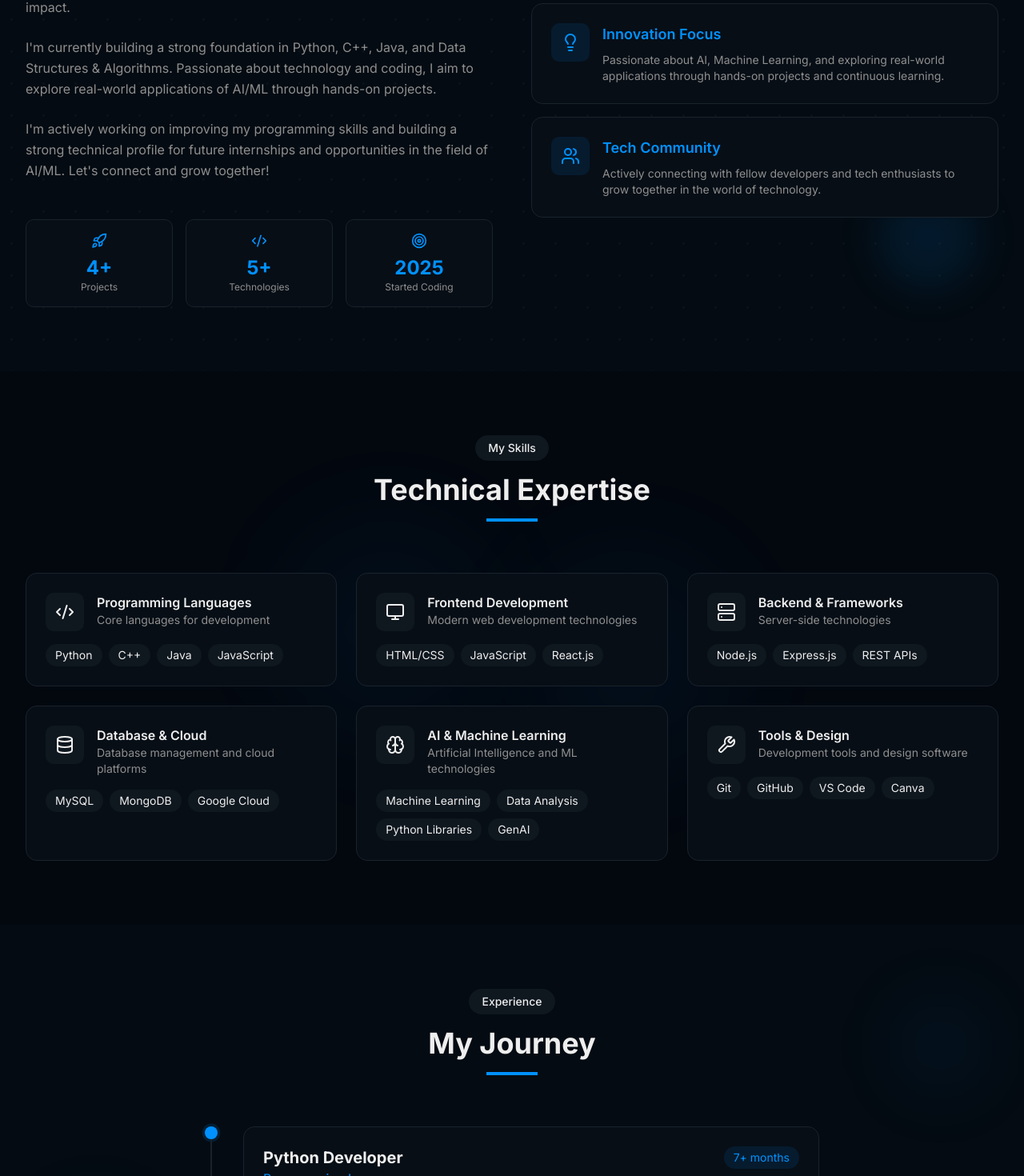
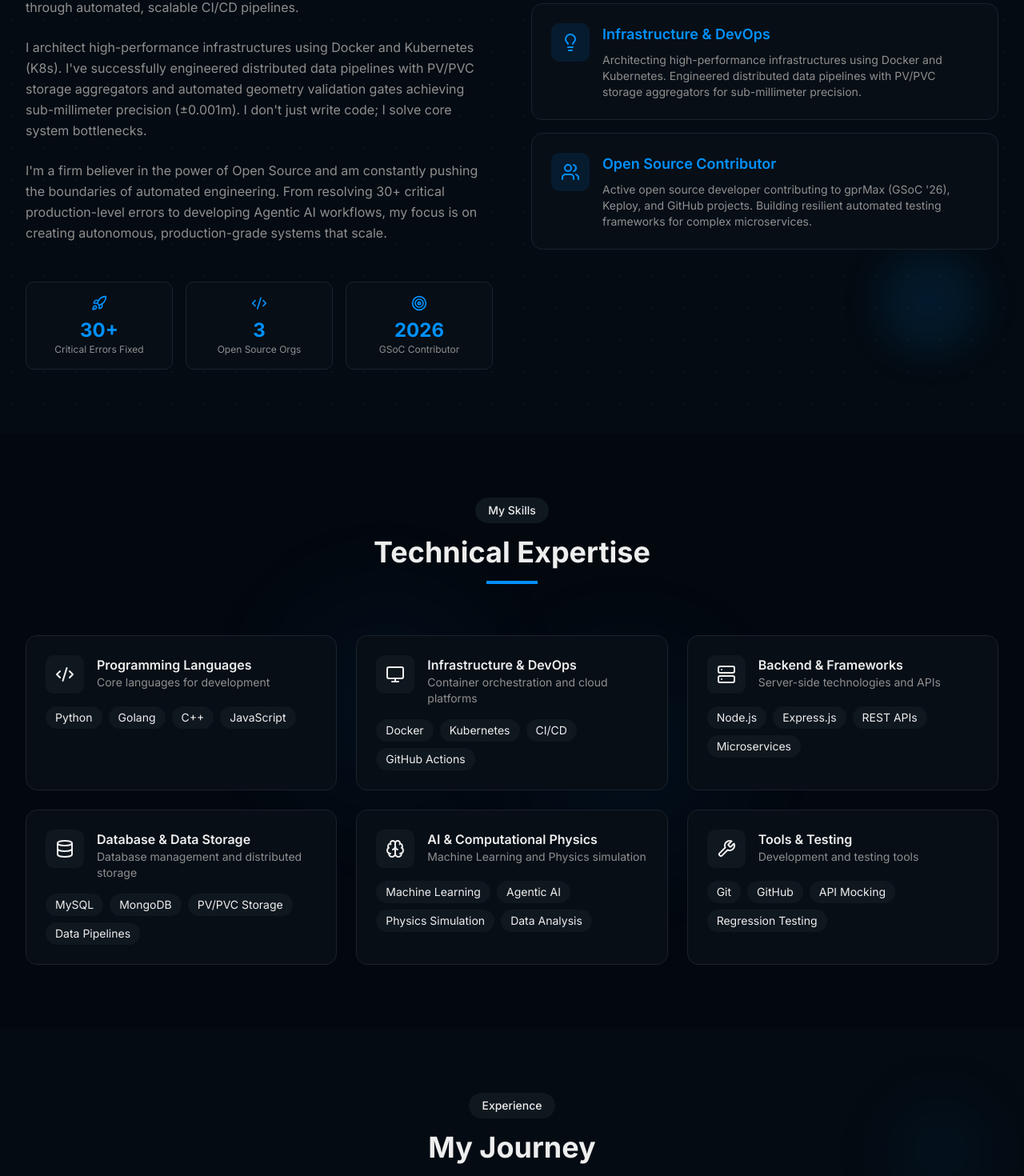
Before and after one commit to pratiktech28/pratiktech28, a Next.js app: page / in a window 1280 px wide. Shown: the part 1248-2718 px from the top of the page at 80% size. Built offline with nearby package versions, Linux system fonts and the light colour scheme.

Commit message:
feat: update portfolio with resume details
Revise About, Skills, and Experience sections for accurate representation.

Co-authored-by: Prateek sharma  <221710707+pratiktech28@users.noreply.github.com>

```diff
--- a/components/about.tsx
+++ b/components/about.tsx
@@ -13,22 +13,22 @@ const highlights = [
   },
   {
     icon: Lightbulb,
-    title: "Innovation Focus",
+    title: "Infrastructure & DevOps",
     description:
-      "Passionate about AI, Machine Learning, and exploring real-world applications through hands-on projects and continuous learning.",
+      "Architecting high-performance infrastructures using Docker and Kubernetes. Engineered distributed data pipelines with PV/PVC storage aggregators for sub-millimeter precision.",
   },
   {
     icon: Users,
-    title: "Tech Community",
+    title: "Open Source Contributor",
     description:
-      "Actively connecting with fellow developers and tech enthusiasts to grow together in the world of technology.",
+      "Active open source developer contributing to gprMax (GSoC '26), Keploy, and GitHub projects. Building resilient automated testing frameworks for complex microservices.",
   },
 ]
 
 const stats = [
-  { value: "4+", label: "Projects", icon: Rocket },
-  { value: "5+", label: "Technologies", icon: Code2 },
-  { value: "2025", label: "Started Coding", icon: Target },
+  { value: "30+", label: "Critical Errors Fixed", icon: Rocket },
+  { value: "3", label: "Open Source Orgs", icon: Code2 },
+  { value: "2026", label: "GSoC Contributor", icon: Target },
 ]
 
 const containerVariants = {
@@ -132,9 +132,9 @@ export function About() {
             </motion.div>
 
             {[
-              "I am Prateek Sharma, a Computer Science student specializing in Artificial Intelligence and Machine Learning. My academic journey focuses on leveraging technology to build innovative solutions that create meaningful impact.",
-              "I'm currently building a strong foundation in Python, C++, Java, and Data Structures & Algorithms. Passionate about technology and coding, I aim to explore real-world applications of AI/ML through hands-on projects.",
-              "I'm actively working on improving my programming skills and building a strong technical profile for future internships and opportunities in the field of AI/ML. Let's connect and grow together!",
+              "I am Prateek Sharma, an Infrastructure & DevOps Engineer focused on the convergence of Computational Physics and DevOps Automation. Currently spearheading Project Trident (gprMax GSoC '26), modernizing ecosystems through automated, scalable CI/CD pipelines.",
+              "I architect high-performance infrastructures using Docker and Kubernetes (K8s). I've successfully engineered distributed data pipelines with PV/PVC storage aggregators and automated geometry validation gates achieving sub-millimeter precision (±0.001m). I don't just write code; I solve core system bottlenecks.",
+              "I'm a firm believer in the power of Open Source and am constantly pushing the boundaries of automated engineering. From resolving 30+ critical production-level errors to developing Agentic AI workflows, my focus is on creating autonomous, production-grade systems that scale.",
             ].map((text, index) => (
               <motion.p
                 key={index}
--- a/components/experience.tsx
+++ b/components/experience.tsx
@@ -5,17 +5,45 @@ import { motion } from "framer-motion"
 
 const experiences = [
   {
-    title: "Python Developer",
-    type: "Programming Language",
-    company: "Self-Learning & Projects",
+    title: "GSoC '26 Contributor",
+    type: "Infrastructure & DevOps Engineer",
+    company: "gprMax",
     location: "Indore, Madhya Pradesh, India",
-    period: "May 2025 - Present",
-    duration: "7+ months",
+    period: "February 2026 - Present",
+    duration: "3 months",
     description: [
-      "Building strong foundation in Python programming language",
-      "Working on hands-on projects to apply theoretical knowledge",
-      "Exploring Python libraries for data analysis and machine learning",
-      "Developing problem-solving skills through coding challenges",
+      "Engineered containerized CI/CD infrastructure (The Trident Pipeline) for gprMax",
+      "Automated physics-based regression testing using GitHub Actions and Docker",
+      "Implemented NRMSE validation for simulation accuracy",
+      "Designed system for global scalability using Kubernetes (GKE/EKS)",
+    ],
+  },
+  {
+    title: "Open Source Developer",
+    type: "Backend & Testing",
+    company: "Keploy",
+    location: "Indore, Madhya Pradesh, India",
+    period: "January 2026 - April 2026",
+    duration: "4 months",
+    description: [
+      "Architected resilient automated testing frameworks for complex microservices using Golang",
+      "Enhanced API mocking and recording workflows to simplify backend testing",
+      "Reduced system chaos by identifying and resolving architectural bottlenecks",
+      "Integrated Keploy with modern cloud-native stacks for higher reliability",
+    ],
+  },
+  {
+    title: "Open Source Developer",
+    type: "Full Stack Development",
+    company: "GitHub Open Source",
+    location: "Indore, Madhya Pradesh, India",
+    period: "June 2025 - April 2026",
+    duration: "11 months",
+    description: [
+      "Contributed to multiple open source projects and repositories",
+      "Developed frontend and backend features for community projects",
+      "Resolved 30+ critical production-level errors",
+      "Mentored and collaborated with community developers",
     ],
   },
 ]
--- a/components/skills.tsx
+++ b/components/skills.tsx
@@ -8,42 +8,42 @@ const skillCategories = [
     icon: Code2,
     title: "Programming Languages",
     description: "Core languages for development",
-    skills: ["Python", "C++", "Java", "JavaScript"],
+    skills: ["Python", "Golang", "C++", "JavaScript"],
     color: "from-blue-500 to-cyan-500",
   },
   {
     icon: Monitor,
-    title: "Frontend Development",
-    description: "Modern web development technologies",
-    skills: ["HTML/CSS", "JavaScript", "React.js"],
+    title: "Infrastructure & DevOps",
+    description: "Container orchestration and cloud platforms",
+    skills: ["Docker", "Kubernetes", "CI/CD", "GitHub Actions"],
     color: "from-purple-500 to-pink-500",
   },
   {
     icon: Server,
     title: "Backend & Frameworks",
-    description: "Server-side technologies",
-    skills: ["Node.js", "Express.js", "REST APIs"],
+    description: "Server-side technologies and APIs",
+    skills: ["Node.js", "Express.js", "REST APIs", "Microservices"],
     color: "from-green-500 to-emerald-500",
   },
   {
     icon: Database,
-    title: "Database & Cloud",
-    description: "Database management and cloud platforms",
-    skills: ["MySQL", "MongoDB", "Google Cloud"],
+    title: "Database & Data Storage",
+    description: "Database management and distributed storage",
+    skills: ["MySQL", "MongoDB", "PV/PVC Storage", "Data Pipelines"],
     color: "from-orange-500 to-red-500",
   },
   {
     icon: Brain,
-    title: "AI & Machine Learning",
-    description: "Artificial Intelligence and ML technologies",
-    skills: ["Machine Learning", "Data Analysis", "Python Libraries", "GenAI"],
+    title: "AI & Computational Physics",
+    description: "Machine Learning and Physics simulation",
+    skills: ["Machine Learning", "Agentic AI", "Physics Simulation", "Data Analysis"],
     color: "from-cyan-500 to-blue-500",
   },
   {
     icon: Wrench,
-    title: "Tools & Design",
-    description: "Development tools and design software",
-    skills: ["Git", "GitHub", "VS Code", "Canva"],
+    title: "Tools & Testing",
+    description: "Development and testing tools",
+    skills: ["Git", "GitHub", "API Mocking", "Regression Testing"],
     color: "from-pink-500 to-rose-500",
   },
 ]
```
